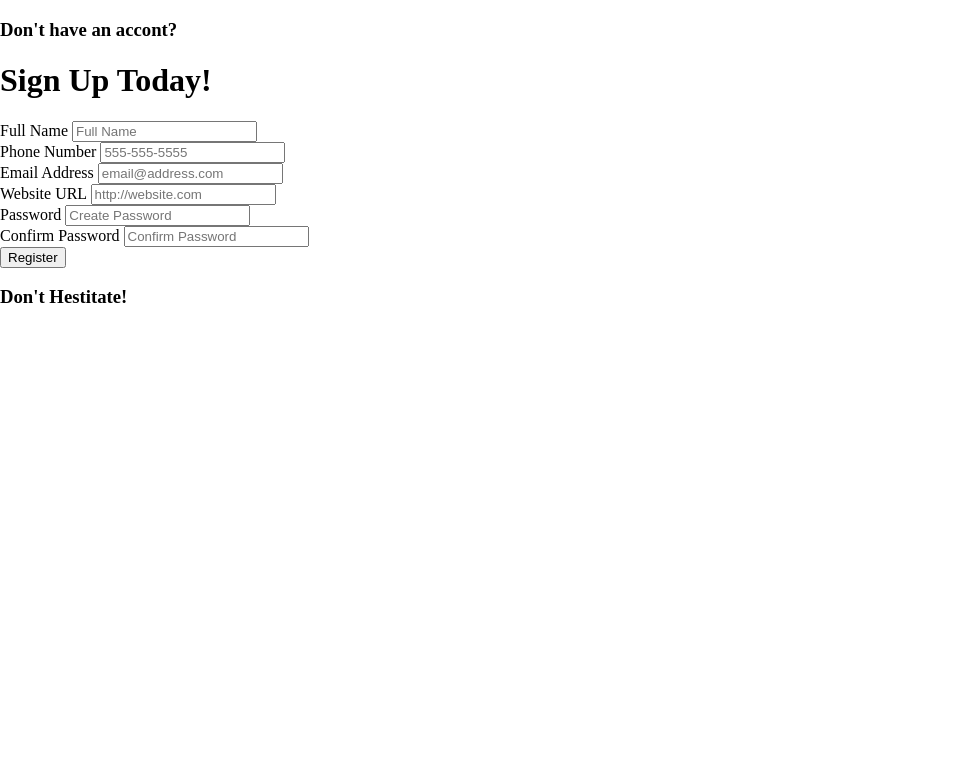
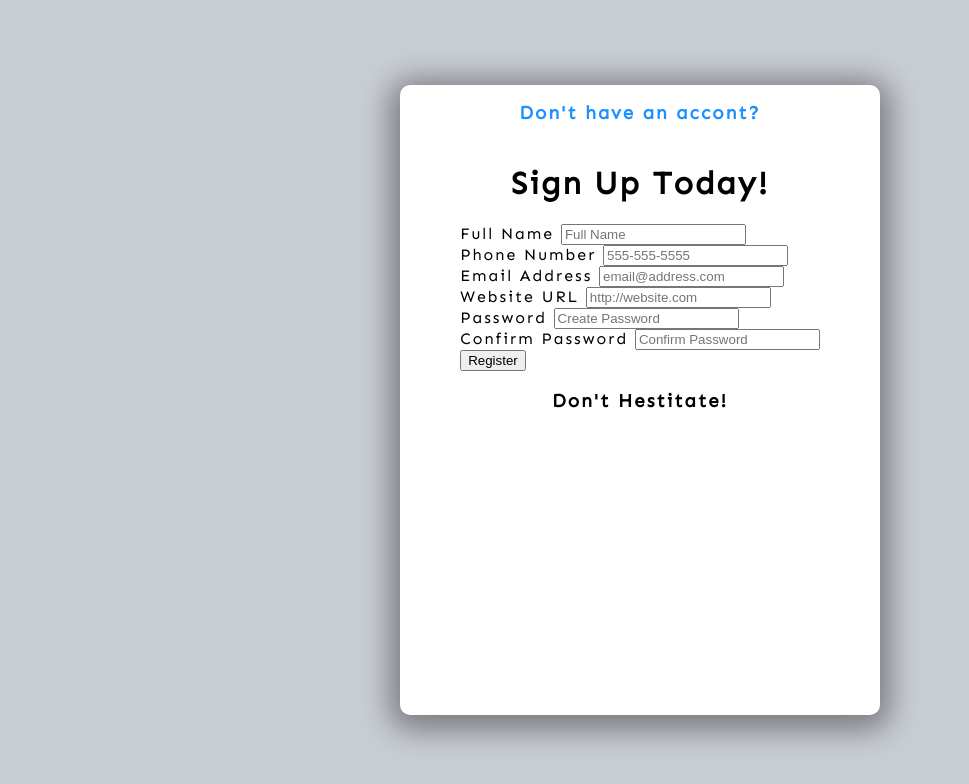
Before and after one commit to KateChantha/form-validation, a plain HTML site: page index.html in a window 1280 px wide. Shown: the whole page, without its empty margins (0-969 px from the left). Drawn offline with Linux system fonts and the light colour scheme.

Commit message:
style container

```diff
--- a/style.css
+++ b/style.css
@@ -1,3 +1,5 @@
+@import url('https://fonts.googleapis.com/css2?family=Arvo&display=swap');
+@import url('https://fonts.googleapis.com/css2?family=Arvo&family=Fira+Sans&family=Sen&display=swap');
 
 html {
   box-sizing: border-box;
@@ -6,4 +8,26 @@ html {
 body {
   margin: 0;
   min-height: 100vh;
+  font-family: Sen, sans-serif;
+  letter-spacing: 2px;
+  display: flex;
+  justify-content: center;
+  align-items: center;
+  background: #c9ced3;
 }
+
+.container {
+  width: 480px;
+  height: 630px;
+  background: white;
+  display: flex;
+  flex-direction: column;
+  align-items: center;
+  border-radius: 10px;
+  box-shadow: 0 5px 30px 10px rgba(0,0,0,0.4)
+}
+
+.first {
+  margin-top: 1rem;
+  color: dodgerblue;
+}
```
